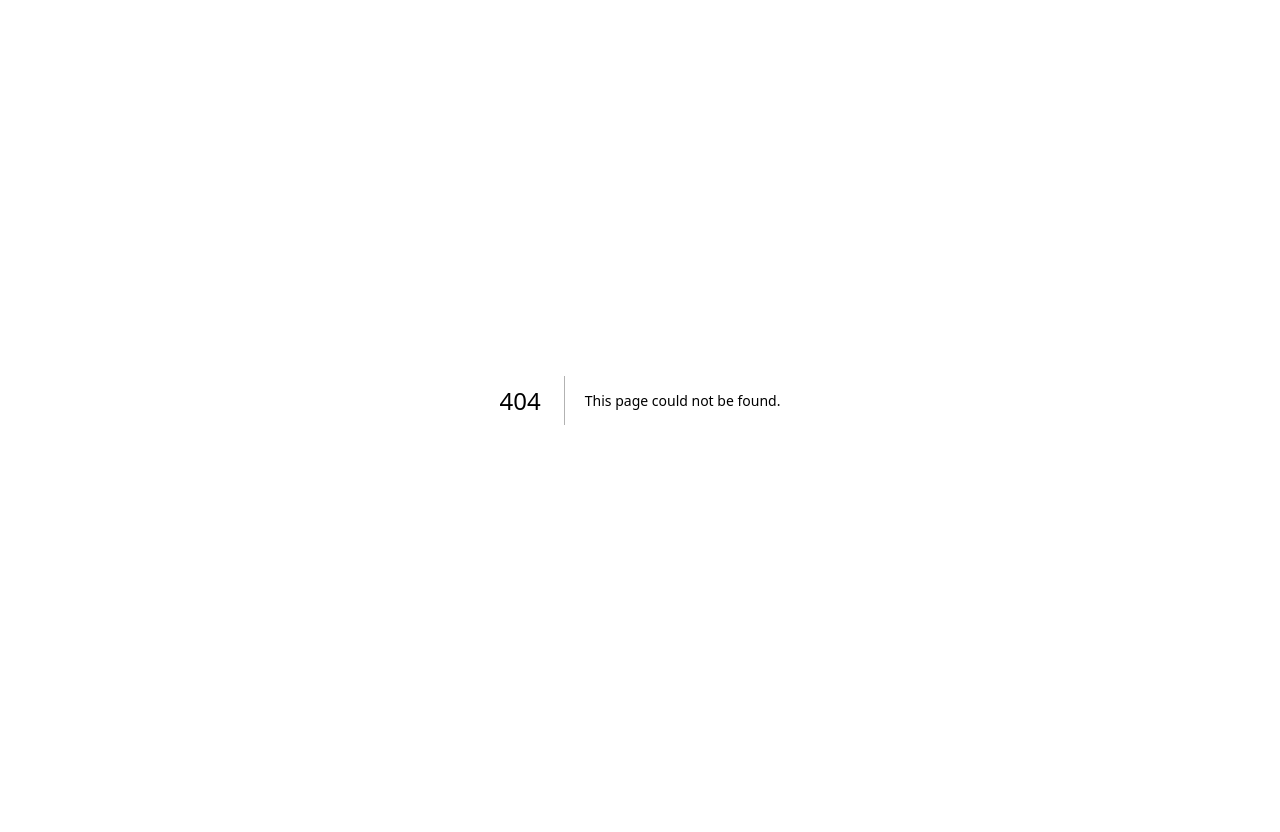
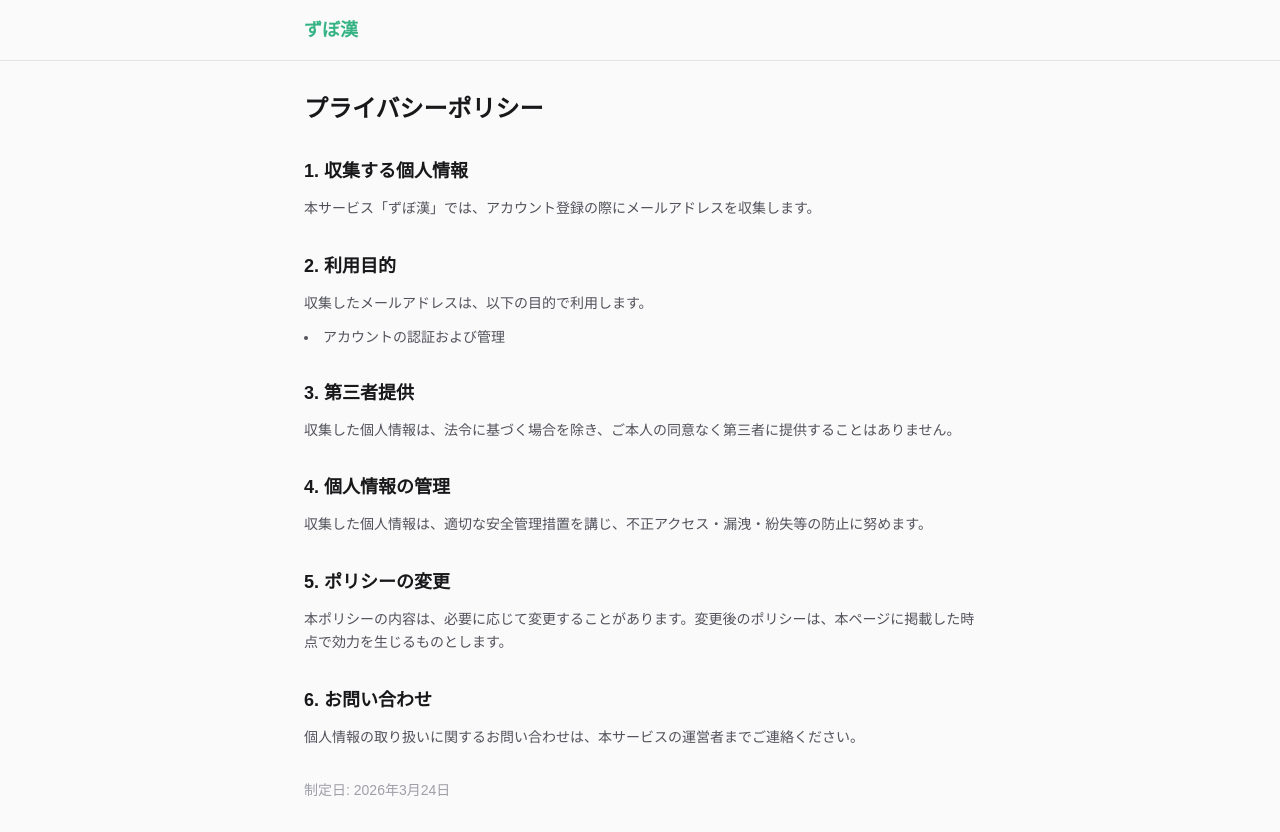
Before and after one commit to Suppon0530/kanji-flashcards, a Next.js app: page /privacy-policy in a window 1280 px wide. Before the commit this address had no page. Before the commit the page ends 800 px from the top, so only its background shows below. Built offline with nearby package versions, Linux system fonts and the light colour scheme.

Commit message:
プライバシーポリシーページ作成

```diff
--- /dev/null
+++ b/src/app/privacy-policy/page.tsx
@@ -0,0 +1,76 @@
+import type { Metadata } from "next";
+import Link from "next/link";
+
+export const metadata: Metadata = {
+  title: "プライバシーポリシー | ずぼ漢",
+};
+
+export default function PrivacyPolicyPage() {
+  return (
+    <div className="flex min-h-dvh flex-col">
+      <header className="border-b border-zinc-200 px-4 py-4 dark:border-zinc-700">
+        <div className="mx-auto max-w-2xl">
+          <Link
+            href="/"
+            className="text-lg font-bold text-primary hover:text-primary-hover"
+          >
+            ずぼ漢
+          </Link>
+        </div>
+      </header>
+
+      <main className="flex-1 px-4 py-8">
+        <div className="mx-auto max-w-2xl space-y-8">
+          <h1 className="text-2xl font-bold">プライバシーポリシー</h1>
+
+          <section className="space-y-3">
+            <h2 className="text-lg font-bold">1. 収集する個人情報</h2>
+            <p className="text-sm leading-relaxed text-zinc-600 dark:text-zinc-400">
+              本サービス「ずぼ漢」では、アカウント登録の際にメールアドレスを収集します。
+            </p>
+          </section>
+
+          <section className="space-y-3">
+            <h2 className="text-lg font-bold">2. 利用目的</h2>
+            <p className="text-sm leading-relaxed text-zinc-600 dark:text-zinc-400">
+              収集したメールアドレスは、以下の目的で利用します。
+            </p>
+            <ul className="list-inside list-disc space-y-1 text-sm text-zinc-600 dark:text-zinc-400">
+              <li>アカウントの認証および管理</li>
+            </ul>
+          </section>
+
+          <section className="space-y-3">
+            <h2 className="text-lg font-bold">3. 第三者提供</h2>
+            <p className="text-sm leading-relaxed text-zinc-600 dark:text-zinc-400">
+              収集した個人情報は、法令に基づく場合を除き、ご本人の同意なく第三者に提供することはありません。
+            </p>
+          </section>
+
+          <section className="space-y-3">
+            <h2 className="text-lg font-bold">4. 個人情報の管理</h2>
+            <p className="text-sm leading-relaxed text-zinc-600 dark:text-zinc-400">
+              収集した個人情報は、適切な安全管理措置を講じ、不正アクセス・漏洩・紛失等の防止に努めます。
+            </p>
+          </section>
+
+          <section className="space-y-3">
+            <h2 className="text-lg font-bold">5. ポリシーの変更</h2>
+            <p className="text-sm leading-relaxed text-zinc-600 dark:text-zinc-400">
+              本ポリシーの内容は、必要に応じて変更することがあります。変更後のポリシーは、本ページに掲載した時点で効力を生じるものとします。
+            </p>
+          </section>
+
+          <section className="space-y-3">
+            <h2 className="text-lg font-bold">6. お問い合わせ</h2>
+            <p className="text-sm leading-relaxed text-zinc-600 dark:text-zinc-400">
+              個人情報の取り扱いに関するお問い合わせは、本サービスの運営者までご連絡ください。
+            </p>
+          </section>
+
+          <p className="text-sm text-zinc-400">制定日: 2026年3月24日</p>
+        </div>
+      </main>
+    </div>
+  );
+}
--- a/src/components/TopFooter.tsx
+++ b/src/components/TopFooter.tsx
@@ -1,6 +1,16 @@
+import Link from "next/link";
+
 export function TopFooter() {
   return (
     <footer className="border-t border-zinc-200 py-6 text-center text-sm text-zinc-400 dark:border-zinc-700">
+      <nav className="mb-2">
+        <Link
+          href="/privacy-policy"
+          className="underline hover:text-zinc-600 dark:hover:text-zinc-300"
+        >
+          プライバシーポリシー
+        </Link>
+      </nav>
       <p>&copy; 2026 ずぼ漢</p>
     </footer>
   );
```
